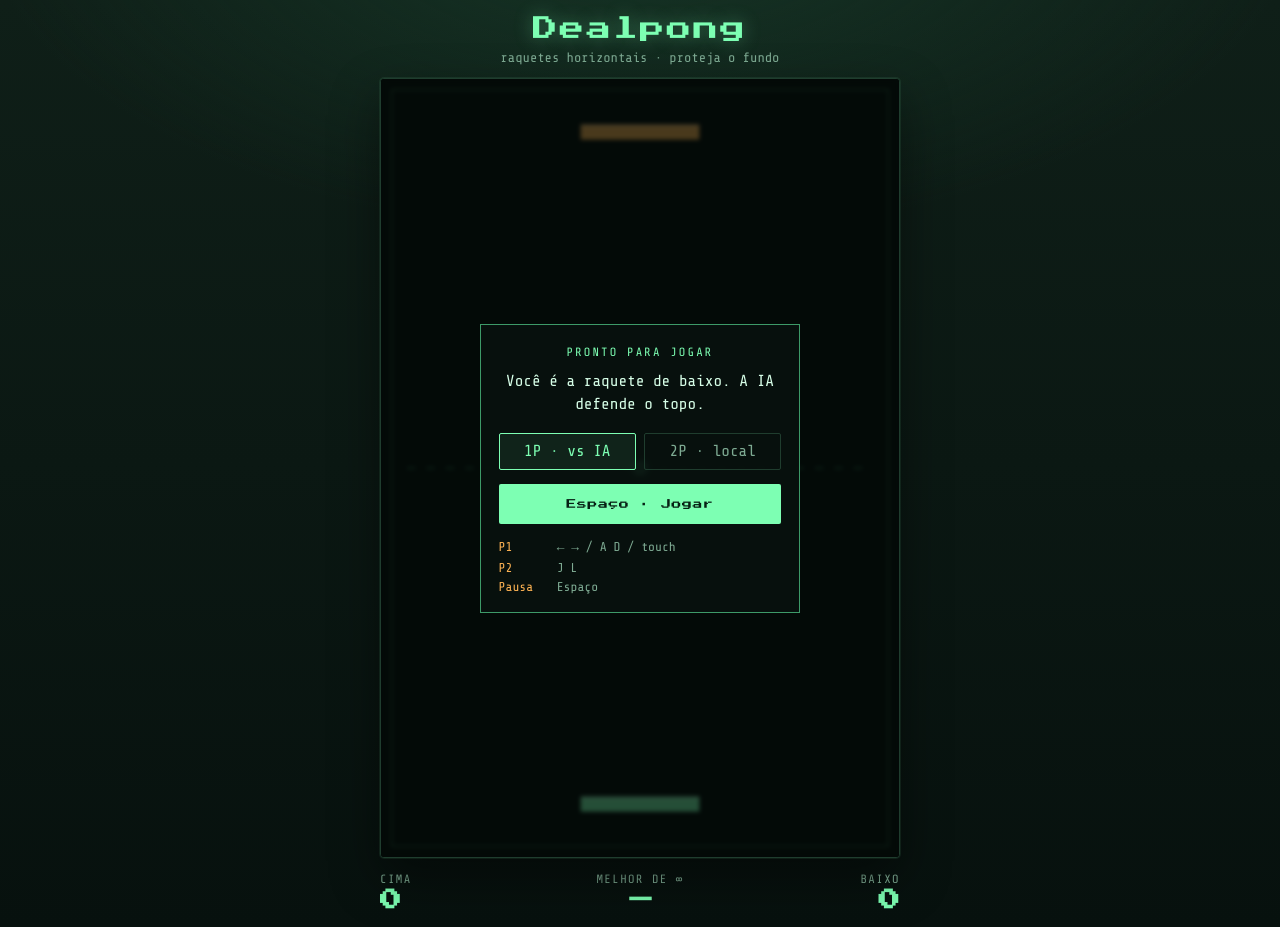
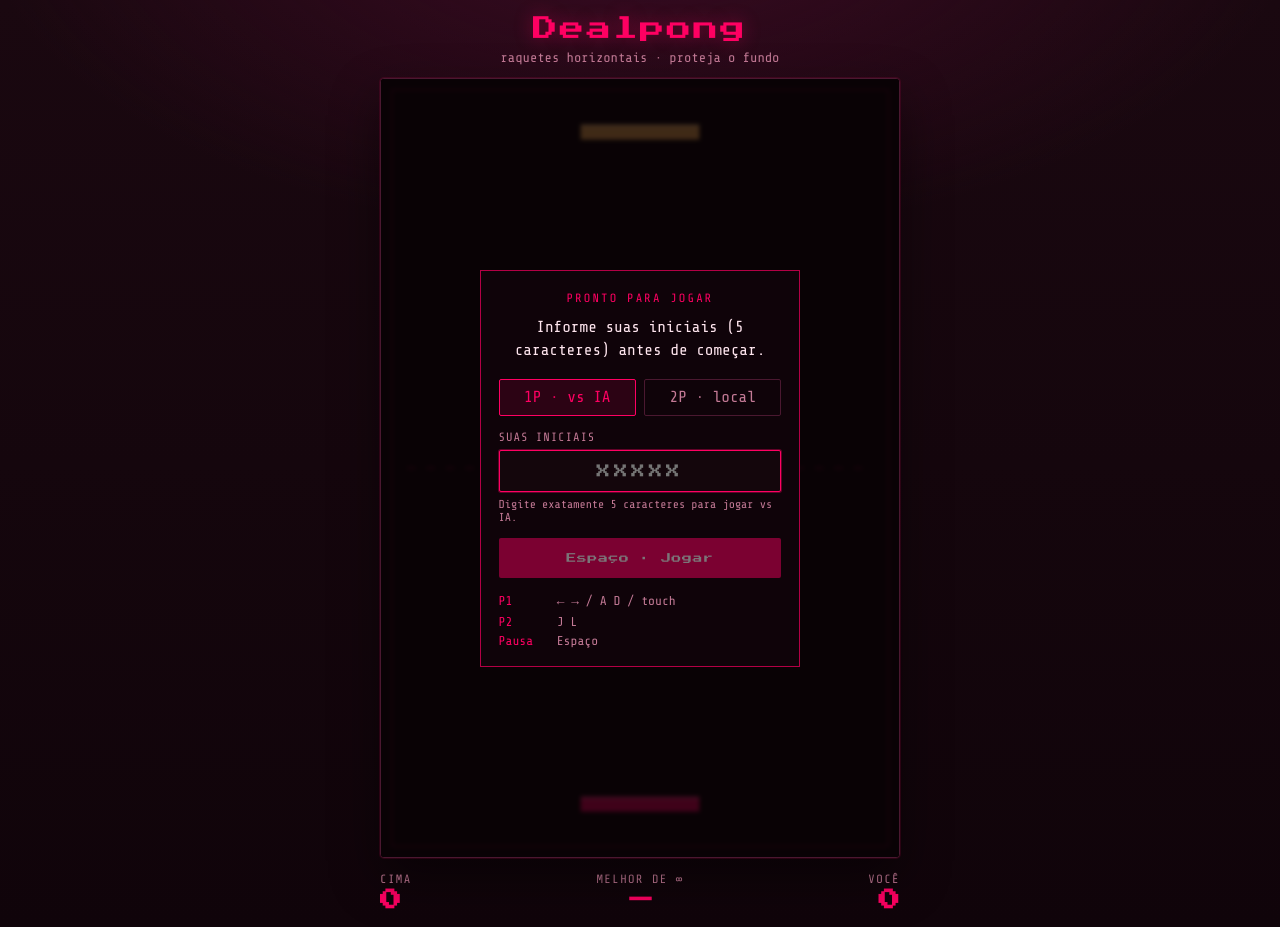
Before and after one commit to MaimoneTec/dealpong, a plain HTML site: page public/index.html in a window 1280 px wide. Both pictures are taken after a click on the button "1P · vs IA". Drawn offline with nearby package versions, Linux system fonts and the light colour scheme.

Commit message:
Add Dealist accent, timed ball ramp, and 5-char initials for AI mode

```diff
--- a/public/game.js
+++ b/public/game.js
@@ -1,4 +1,9 @@
 (() => {
+  const ACCENT = "#ff0062";
+  const BASE_SPEED = 320;
+  const RAMP_EVERY = 10;
+  const RAMP_FACTOR = 1.1;
+
   const canvas = document.getElementById("game");
   const ctx = canvas.getContext("2d");
   const overlay = document.getElementById("overlay");
@@ -6,9 +11,13 @@
   const statusEl = document.getElementById("status");
   const scoreTopEl = document.getElementById("score-top");
   const scoreBottomEl = document.getElementById("score-bottom");
+  const labelBottomEl = document.getElementById("label-bottom");
   const btnStart = document.getElementById("btn-start");
   const btnAi = document.getElementById("btn-ai");
   const btn2p = document.getElementById("btn-2p");
+  const initialsField = document.getElementById("initials-field");
+  const initialsInput = document.getElementById("initials");
+  const initialsHint = document.getElementById("initials-hint");
 
   const W = canvas.width;
   const H = canvas.height;
@@ -16,10 +25,13 @@
   const state = {
     running: false,
     mode: "ai",
+    initials: "",
     score: { top: 0, bottom: 0 },
     serve: 1,
     keys: Object.create(null),
     touchX: null,
+    playTime: 0,
+    nextRampAt: RAMP_EVERY,
   };
 
   const paddle = {
@@ -37,10 +49,48 @@
     r: 7,
     vx: 0,
     vy: 0,
-    speed: 320,
+    speed: BASE_SPEED,
   };
 
   let lastTs = 0;
+
+  function normalizeInitials(value) {
+    return String(value || "")
+      .toUpperCase()
+      .replace(/[^A-Z0-9]/g, "")
+      .slice(0, 5);
+  }
+
+  function hasValidInitials() {
+    return state.mode !== "ai" || normalizeInitials(initialsInput.value).length === 5;
+  }
+
+  function syncStartEnabled() {
+    const ok = hasValidInitials();
+    btnStart.disabled = state.mode === "ai" && !ok;
+    if (state.mode === "ai") {
+      initialsHint.textContent = ok
+        ? `Pronto, ${normalizeInitials(initialsInput.value)}.`
+        : "Digite exatamente 5 caracteres para jogar vs IA.";
+      initialsHint.classList.toggle("error", !ok && initialsInput.value.length > 0);
+    }
+  }
+
+  function updateBottomLabel() {
+    if (state.mode === "ai" && state.initials) {
+      labelBottomEl.textContent = state.initials;
+    } else if (state.mode === "ai") {
+      labelBottomEl.textContent = "você";
+    } else {
+      labelBottomEl.textContent = "baixo";
+    }
+  }
+
+  function resetRamp() {
+    state.playTime = 0;
+    state.nextRampAt = RAMP_EVERY;
+    ball.speed = BASE_SPEED;
+  }
 
   function resetBall(direction) {
     ball.x = W / 2;
@@ -49,7 +99,6 @@
     const dir = direction || state.serve;
     ball.vx = Math.sin(angle) * ball.speed;
     ball.vy = Math.cos(angle) * ball.speed * dir;
-    ball.speed = 320;
   }
 
   function clampPaddle(p) {
@@ -61,7 +110,6 @@
     const ratio = hit / (paddle.w / 2);
     const maxAngle = (65 * Math.PI) / 180;
     const angle = ratio * maxAngle;
-    ball.speed = Math.min(560, ball.speed + 18);
     ball.vx = Math.sin(angle) * ball.speed;
     ball.vy = Math.cos(angle) * ball.speed * (fromTop ? 1 : -1);
     ball.y = fromTop ? p.y + paddle.h + ball.r + 1 : p.y - ball.r - 1;
@@ -83,13 +131,17 @@
     state.serve = side === "top" ? 1 : -1;
     state.running = false;
     overlay.classList.remove("hidden");
+    const bottomName = state.mode === "ai" && state.initials ? state.initials : "BAIXO";
     messageEl.textContent =
       side === "bottom"
-        ? "Ponto para BAIXO. A bola passou do topo."
-        : "Ponto para CIMA. A bola passou do fundo.";
+        ? `Ponto para ${bottomName}. A bola passou do topo.`
+        : `Ponto para CIMA. A bola passou do fundo.`;
     btnStart.textContent = "Espaço · Continuar";
     statusEl.textContent = `${state.score.top} : ${state.score.bottom}`;
     resetBall(state.serve);
+    ball.vx = 0;
+    ball.vy = 0;
+    syncStartEnabled();
   }
 
   function moveHuman(p, left, right, dt) {
@@ -110,8 +162,22 @@
     clampPaddle(topPaddle);
   }
 
+  function rampSpeed(dt) {
+    state.playTime += dt;
+    while (state.playTime >= state.nextRampAt) {
+      ball.speed *= RAMP_FACTOR;
+      const dir = Math.hypot(ball.vx, ball.vy) || 1;
+      ball.vx = (ball.vx / dir) * ball.speed;
+      ball.vy = (ball.vy / dir) * ball.speed;
+      state.nextRampAt += RAMP_EVERY;
+      statusEl.textContent = `x${(ball.speed / BASE_SPEED).toFixed(2)}`;
+    }
+  }
+
   function update(dt) {
     if (!state.running) return;
+
+    rampSpeed(dt);
 
     moveHuman(bottomPaddle, "ArrowLeft", "ArrowRight", dt);
     moveHuman(bottomPaddle, "a", "d", dt);
@@ -145,10 +211,10 @@
   }
 
   function drawCourt() {
-    ctx.fillStyle = "#050b09";
+    ctx.fillStyle = "#0a0306";
     ctx.fillRect(0, 0, W, H);
 
-    ctx.strokeStyle = "rgba(61, 154, 104, 0.45)";
+    ctx.strokeStyle = "rgba(255, 0, 98, 0.28)";
     ctx.lineWidth = 2;
     ctx.setLineDash([8, 10]);
     ctx.beginPath();
@@ -157,7 +223,7 @@
     ctx.stroke();
     ctx.setLineDash([]);
 
-    ctx.strokeStyle = "rgba(125, 255, 179, 0.2)";
+    ctx.strokeStyle = "rgba(255, 0, 98, 0.22)";
     ctx.strokeRect(10, 10, W - 20, H - 20);
   }
 
@@ -170,9 +236,9 @@
 
   function drawBall() {
     ctx.beginPath();
-    ctx.fillStyle = "#7dffb3";
-    ctx.shadowColor = "rgba(125, 255, 179, 0.55)";
-    ctx.shadowBlur = 12;
+    ctx.fillStyle = ACCENT;
+    ctx.shadowColor = "rgba(255, 0, 98, 0.55)";
+    ctx.shadowBlur = 14;
     ctx.arc(ball.x, ball.y, ball.r, 0, Math.PI * 2);
     ctx.fill();
     ctx.shadowBlur = 0;
@@ -181,7 +247,7 @@
   function draw() {
     drawCourt();
     drawPaddle(topPaddle, "#ffb454");
-    drawPaddle(bottomPaddle, "#7dffb3");
+    drawPaddle(bottomPaddle, ACCENT);
     drawBall();
   }
 
@@ -194,10 +260,32 @@
   }
 
   function startGame() {
-    if (!state.running && ball.vx === 0 && ball.vy === 0) resetBall(state.serve);
+    if (state.mode === "ai") {
+      const initials = normalizeInitials(initialsInput.value);
+      if (initials.length !== 5) {
+        initialsHint.textContent = "Digite exatamente 5 caracteres para jogar vs IA.";
+        initialsHint.classList.add("error");
+        initialsInput.focus();
+        syncStartEnabled();
+        return;
+      }
+      state.initials = initials;
+      initialsInput.value = initials;
+      updateBottomLabel();
+    }
+
+    const startingFresh = !state.running && ball.vx === 0 && ball.vy === 0;
+    if (startingFresh) {
+      if (state.score.top === 0 && state.score.bottom === 0 && state.playTime === 0) {
+        resetRamp();
+      }
+      resetBall(state.serve);
+    }
+
     state.running = true;
     overlay.classList.add("hidden");
-    statusEl.textContent = "AO VIVO";
+    statusEl.textContent =
+      ball.speed === BASE_SPEED ? "AO VIVO" : `x${(ball.speed / BASE_SPEED).toFixed(2)}`;
     btnStart.textContent = "Espaço · Pausar";
   }
 
@@ -207,6 +295,7 @@
     messageEl.textContent = "Jogo pausado.";
     statusEl.textContent = "PAUSA";
     btnStart.textContent = "Espaço · Continuar";
+    syncStartEnabled();
   }
 
   function toggleRun() {
@@ -216,12 +305,30 @@
 
   function setMode(mode) {
     state.mode = mode;
+    state.running = false;
+    state.score.top = 0;
+    state.score.bottom = 0;
+    state.serve = 1;
+    state.initials = "";
+    scoreTopEl.textContent = "0";
+    scoreBottomEl.textContent = "0";
+    resetRamp();
+    resetBall(1);
+    ball.vx = 0;
+    ball.vy = 0;
     btnAi.classList.toggle("active", mode === "ai");
     btn2p.classList.toggle("active", mode === "2p");
+    initialsField.classList.toggle("hidden", mode !== "ai");
+    overlay.classList.remove("hidden");
     messageEl.textContent =
       mode === "ai"
-        ? "Você é a raquete de baixo. A IA defende o topo."
+        ? "Informe suas iniciais (5 caracteres) antes de começar."
         : "Dois jogadores no mesmo teclado.";
+    btnStart.textContent = "Espaço · Jogar";
+    statusEl.textContent = "—";
+    updateBottomLabel();
+    syncStartEnabled();
+    if (mode === "ai") initialsInput.focus();
   }
 
   function pointerToCanvasX(clientX) {
@@ -230,6 +337,13 @@
   }
 
   window.addEventListener("keydown", (e) => {
+    if (e.target === initialsInput) {
+      if (e.code === "Space" || e.code === "Enter") {
+        e.preventDefault();
+        if (hasValidInitials()) startGame();
+      }
+      return;
+    }
     state.keys[e.key] = true;
     state.keys[e.key.toLowerCase()] = true;
     if (e.code === "Space") {
@@ -241,6 +355,14 @@
   window.addEventListener("keyup", (e) => {
     state.keys[e.key] = false;
     state.keys[e.key.toLowerCase()] = false;
+  });
+
+  initialsInput.addEventListener("input", () => {
+    const caret = initialsInput.selectionStart;
+    const normalized = normalizeInitials(initialsInput.value);
+    initialsInput.value = normalized;
+    initialsInput.setSelectionRange(caret, caret);
+    syncStartEnabled();
   });
 
   canvas.addEventListener(
@@ -275,9 +397,12 @@
   btnAi.addEventListener("click", () => setMode("ai"));
   btn2p.addEventListener("click", () => setMode("2p"));
 
+  resetRamp();
   resetBall(1);
   ball.vx = 0;
   ball.vy = 0;
+  updateBottomLabel();
+  syncStartEnabled();
   draw();
   requestAnimationFrame(loop);
 })();
--- a/public/index.html
+++ b/public/index.html
@@ -3,7 +3,7 @@
   <head>
     <meta charset="utf-8" />
     <meta name="viewport" content="width=device-width, initial-scale=1, viewport-fit=cover" />
-    <meta name="theme-color" content="#0b1210" />
+    <meta name="theme-color" content="#ff0062" />
     <title>Dealpong</title>
     <link rel="preconnect" href="https://fonts.googleapis.com" />
     <link rel="preconnect" href="https://fonts.gstatic.com" crossorigin />
@@ -31,6 +31,22 @@
               <button type="button" id="btn-ai" class="mode active" data-mode="ai">1P · vs IA</button>
               <button type="button" id="btn-2p" class="mode" data-mode="2p">2P · local</button>
             </div>
+            <div id="initials-field" class="initials-field">
+              <label for="initials">Suas iniciais</label>
+              <input
+                id="initials"
+                name="initials"
+                type="text"
+                maxlength="5"
+                minlength="5"
+                autocomplete="off"
+                spellcheck="false"
+                inputmode="text"
+                placeholder="XXXXX"
+                aria-describedby="initials-hint"
+              />
+              <p id="initials-hint" class="hint">Digite exatamente 5 caracteres para jogar vs IA.</p>
+            </div>
             <button type="button" id="btn-start" class="cta">Espaço · Jogar</button>
             <ul class="help">
               <li><span>P1</span> ← → / A D / touch</li>
@@ -51,7 +67,7 @@
           <strong id="status">—</strong>
         </div>
         <div class="score right">
-          <span class="label">baixo</span>
+          <span class="label" id="label-bottom">baixo</span>
           <strong id="score-bottom">0</strong>
         </div>
       </footer>
--- a/public/style.css
+++ b/public/style.css
@@ -1,13 +1,14 @@
 :root {
-  --bg0: #07110e;
-  --bg1: #0f1f18;
-  --line: #1f3d2e;
-  --glow: #7dffb3;
-  --glow-dim: #3d9a68;
+  --bg0: #10040a;
+  --bg1: #1a0810;
+  --line: #4a1830;
+  --accent: #ff0062;
+  --accent-dim: #b30045;
+  --accent-soft: rgba(255, 0, 98, 0.12);
   --warn: #ffb454;
-  --ink: #d7ffe8;
-  --muted: #7eab93;
-  --panel: rgba(8, 18, 14, 0.88);
+  --ink: #ffe6ef;
+  --muted: #c47a96;
+  --panel: rgba(16, 4, 10, 0.9);
 }
 
 * {
@@ -19,7 +20,7 @@ body {
   margin: 0;
   min-height: 100%;
   background:
-    radial-gradient(1200px 600px at 50% -10%, #163526 0%, transparent 55%),
+    radial-gradient(1200px 600px at 50% -10%, #3a0a22 0%, transparent 55%),
     linear-gradient(180deg, var(--bg1), var(--bg0));
   color: var(--ink);
   font-family: "Share Tech Mono", ui-monospace, monospace;
@@ -47,8 +48,8 @@ body {
   font-family: "Press Start 2P", system-ui, sans-serif;
   font-size: clamp(1.1rem, 4.2vw, 1.55rem);
   letter-spacing: 0.08em;
-  color: var(--glow);
-  text-shadow: 0 0 18px rgba(125, 255, 179, 0.35);
+  color: var(--accent);
+  text-shadow: 0 0 18px rgba(255, 0, 98, 0.4);
 }
 
 .tag {
@@ -63,9 +64,9 @@ body {
   border-radius: 4px;
   overflow: hidden;
   box-shadow:
-    0 0 0 1px rgba(125, 255, 179, 0.08),
+    0 0 0 1px rgba(255, 0, 98, 0.12),
     0 20px 50px rgba(0, 0, 0, 0.45);
-  background: #050b09;
+  background: #0a0306;
   aspect-ratio: 2 / 3;
 }
 
@@ -83,7 +84,7 @@ canvas {
   display: grid;
   place-items: center;
   padding: 1rem;
-  background: rgba(4, 10, 8, 0.72);
+  background: rgba(10, 3, 6, 0.78);
   backdrop-filter: blur(2px);
   transition: opacity 160ms ease;
 }
@@ -96,14 +97,14 @@ canvas {
 .panel {
   width: min(100%, 320px);
   padding: 1.25rem 1.1rem 1.1rem;
-  border: 1px solid var(--glow-dim);
+  border: 1px solid var(--accent-dim);
   background: var(--panel);
   text-align: center;
 }
 
 .panel-kicker {
   margin: 0;
-  color: var(--glow);
+  color: var(--accent);
   font-size: 0.75rem;
   letter-spacing: 0.18em;
   text-transform: uppercase;
@@ -122,6 +123,54 @@ canvas {
   margin-bottom: 0.85rem;
 }
 
+.initials-field {
+  display: grid;
+  gap: 0.4rem;
+  margin-bottom: 0.85rem;
+  text-align: left;
+}
+
+.initials-field.hidden {
+  display: none;
+}
+
+.initials-field label {
+  color: var(--muted);
+  font-size: 0.75rem;
+  letter-spacing: 0.08em;
+  text-transform: uppercase;
+}
+
+.initials-field input {
+  width: 100%;
+  border: 1px solid var(--line);
+  background: #14060c;
+  color: var(--accent);
+  font-family: "Press Start 2P", system-ui, sans-serif;
+  font-size: 0.85rem;
+  letter-spacing: 0.28em;
+  text-align: center;
+  text-transform: uppercase;
+  padding: 0.8rem 0.5rem;
+  border-radius: 2px;
+}
+
+.initials-field input:focus {
+  outline: none;
+  border-color: var(--accent);
+  box-shadow: 0 0 0 1px rgba(255, 0, 98, 0.35);
+}
+
+.initials-field .hint {
+  margin: 0;
+  color: var(--muted);
+  font-size: 0.72rem;
+}
+
+.initials-field .hint.error {
+  color: var(--accent);
+}
+
 .mode,
 .cta {
   font: inherit;
@@ -137,16 +186,16 @@ canvas {
 }
 
 .mode.active {
-  border-color: var(--glow);
-  color: var(--glow);
-  background: rgba(125, 255, 179, 0.08);
+  border-color: var(--accent);
+  color: var(--accent);
+  background: var(--accent-soft);
 }
 
 .cta {
   width: 100%;
   border: 0;
-  background: var(--glow);
-  color: #062014;
+  background: var(--accent);
+  color: #fff;
   font-family: "Press Start 2P", system-ui, sans-serif;
   font-size: 0.62rem;
   letter-spacing: 0.06em;
@@ -157,6 +206,12 @@ canvas {
 .cta:focus-visible {
   filter: brightness(1.08);
   outline: none;
+}
+
+.cta:disabled {
+  opacity: 0.45;
+  cursor: not-allowed;
+  filter: none;
 }
 
 .help {
@@ -173,7 +228,7 @@ canvas {
 .help span {
   display: inline-block;
   min-width: 3.2rem;
-  color: var(--warn);
+  color: var(--accent);
 }
 
 .scoreboard {
@@ -206,7 +261,7 @@ canvas {
 .score strong {
   font-family: "Press Start 2P", system-ui, sans-serif;
   font-size: clamp(1rem, 4vw, 1.35rem);
-  color: var(--glow);
+  color: var(--accent);
 }
 
 @media (max-width: 420px) {
```
